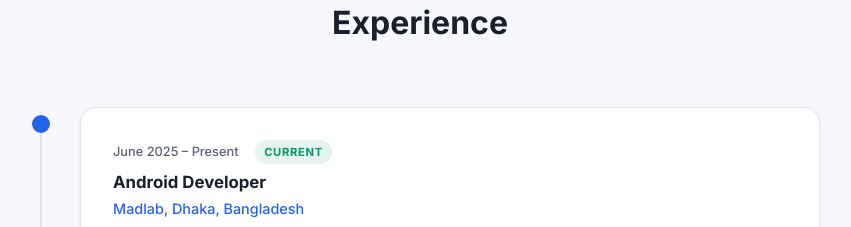
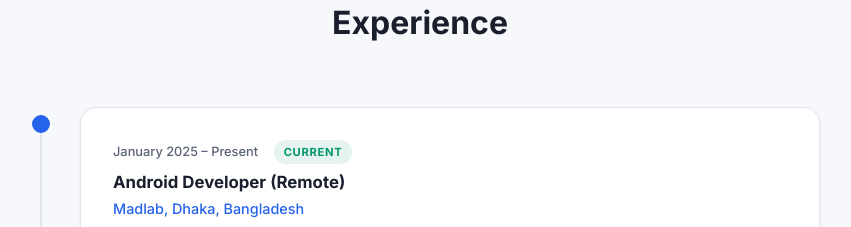
Before and after one commit to JesminNipu/Portfolio, a plain HTML site: page index.html in a window 1280 px wide. Shown: the part 3585-3812 px from the top of the page, without its empty margins (220-1071 px from the left). Drawn offline with Linux system fonts and the light colour scheme.

Commit message:
update: change experience date to January 2025 and role to Android Developer (Remote)

```diff
--- a/index.html
+++ b/index.html
@@ -318,10 +318,10 @@
         <div class="timeline-dot timeline-dot--active" aria-hidden="true"></div>
         <div class="timeline-card">
           <div class="timeline-meta">
-            <span class="timeline-date">June 2025 – Present</span>
+            <span class="timeline-date">January 2025 – Present</span>
             <span class="timeline-badge">Current</span>
           </div>
-          <h3 class="timeline-title">Android Developer</h3>
+          <h3 class="timeline-title">Android Developer (Remote)</h3>
           <p class="timeline-subtitle">Madlab, Dhaka, Bangladesh</p>
           <ul class="timeline-details">
             <li>Designed, developed, and maintained Android applications in Java/Kotlin environments.</li>
```
